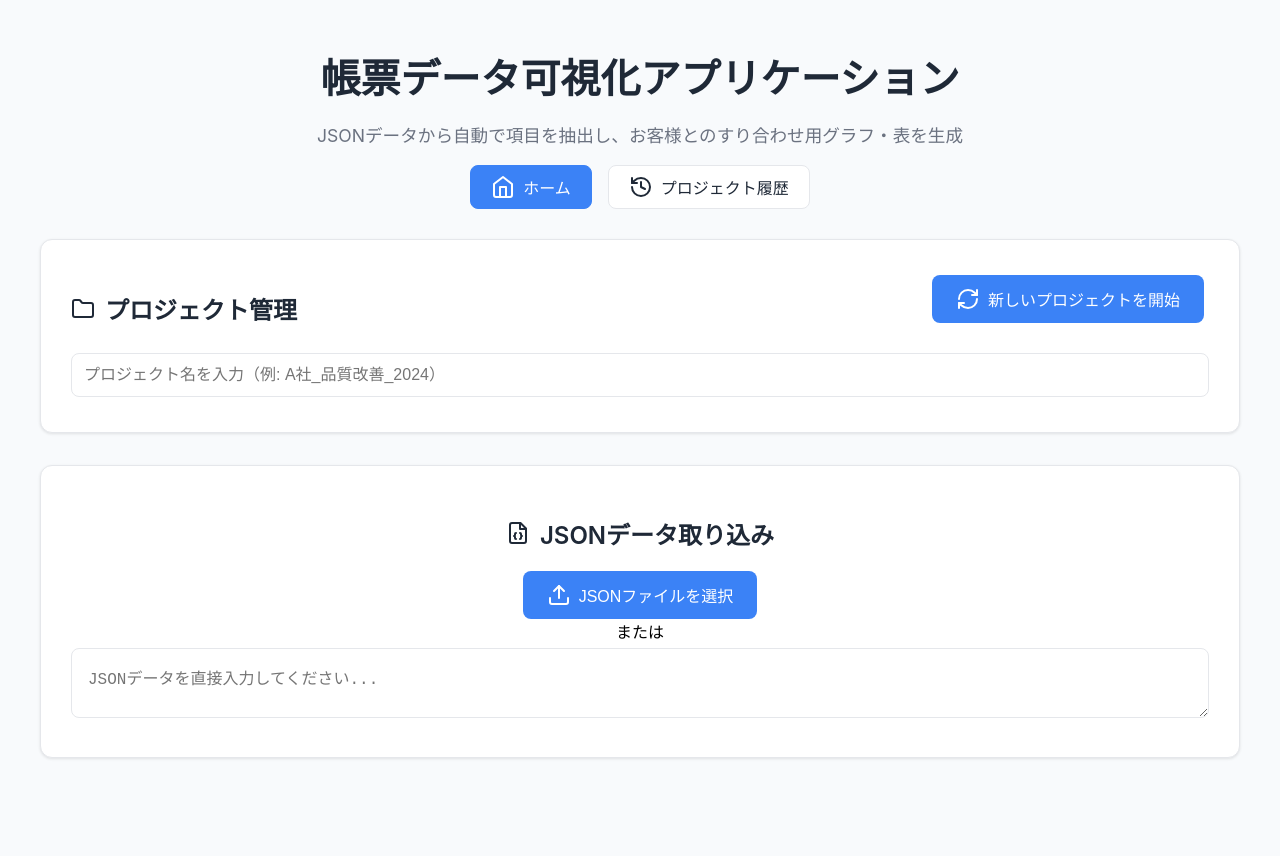
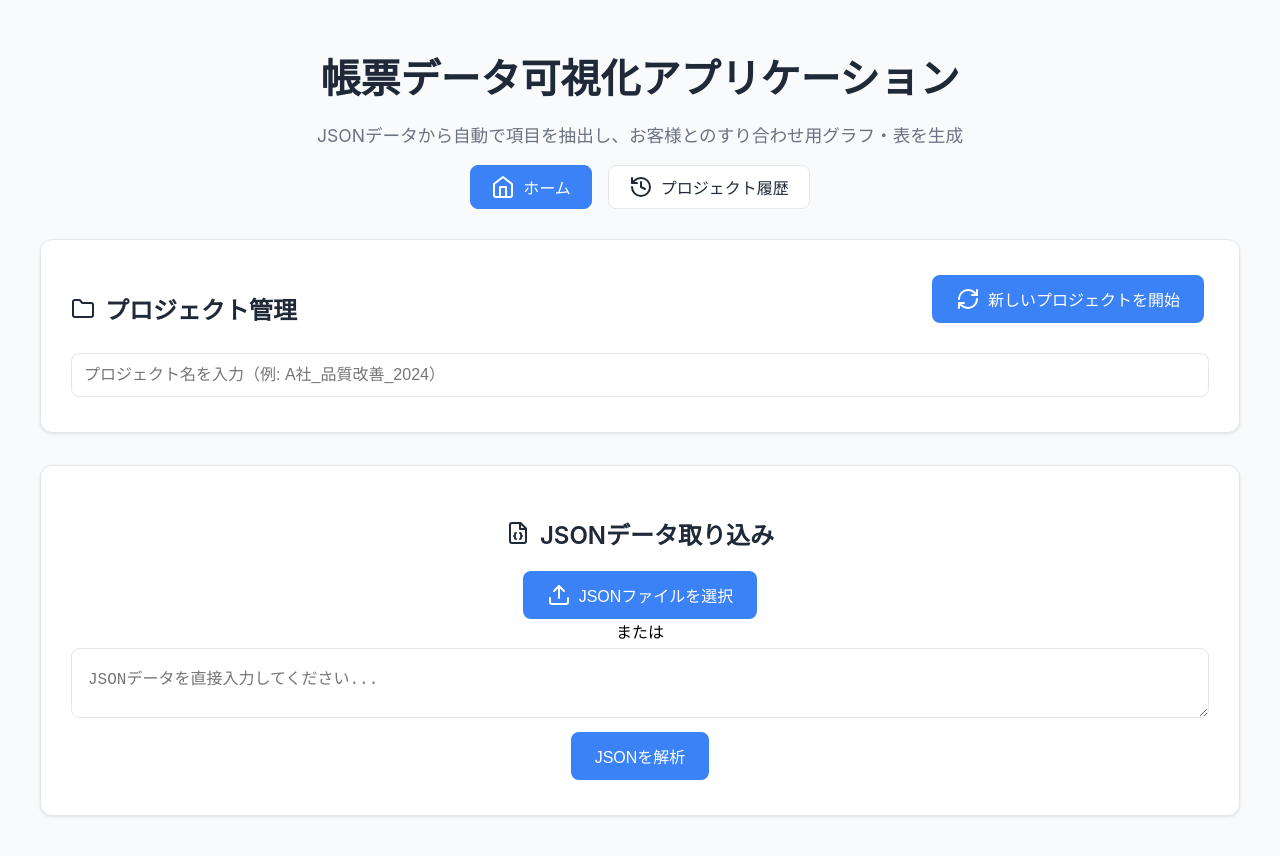
Before and after one commit to ToruNakayama4351/genba-visualization-app, a Next.js app: page /genba-visualization-app/ in a window 1280 px wide. Before the commit the page ends 800 px from the top, so only its background shows below. Built offline with nearby package versions, Linux system fonts and the light colour scheme.

Commit message:
Update index.js

```diff
--- a/pages/index.js
+++ b/pages/index.js
@@ -987,11 +987,21 @@ const handleJsonTextChange = (value) => {
                   </button>
                   <div className="text-center text-gray-800 text-sm">または</div>
                   <textarea
-                    value={jsonData}
-                    onChange={(e) => handleJsonTextChange(e.target.value)}
-                    className="w-full h-40 p-4 border border-gray-300 rounded-lg resize-none focus:ring-2 focus:ring-blue-500 focus:border-transparent"
-                    placeholder="JSONデータを直接入力してください..."
-                  />
+  value={jsonData}
+  onChange={(e) => setJsonData(e.target.value)}
+  className="w-full h-40 p-4 border border-gray-300 rounded-lg resize-none focus:ring-2 focus:ring-blue-500 focus:border-transparent"
+  placeholder="JSONデータを直接入力してください..."
+/>
+                                            <button
+  onClick={() => {
+    if (jsonData.trim()) {
+      extractFieldsFromJson(jsonData);
+    }
+  }}
+  className="mt-2 bg-green-600 text-white px-4 py-2 rounded-lg hover:bg-green-700"
+>
+  JSONを解析
+</button>
                 </div>
                 <input
                   ref={jsonInputRef}
```
